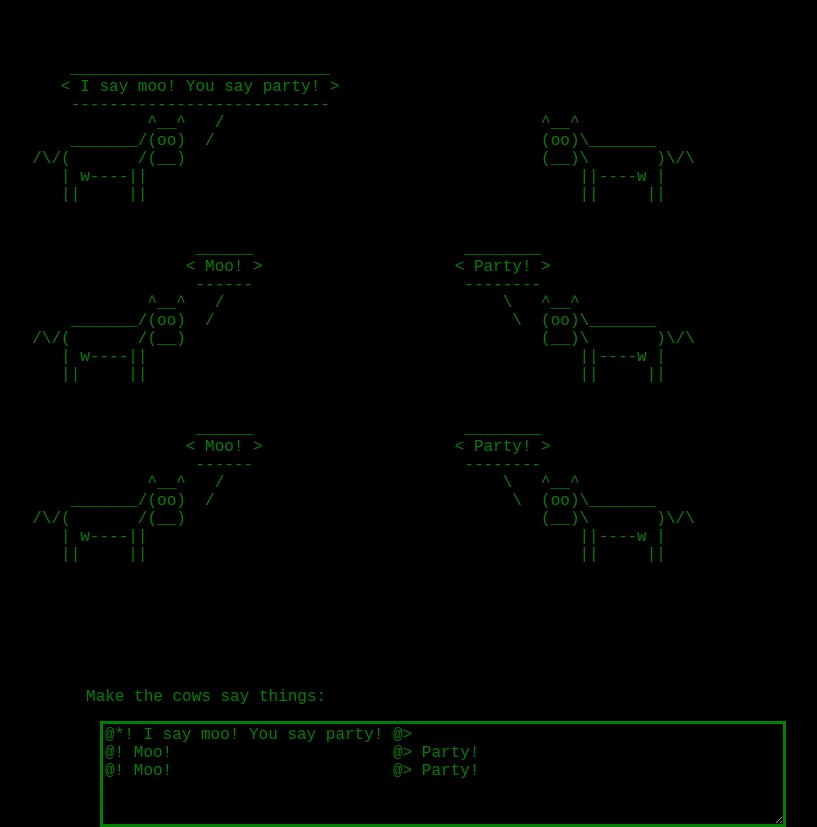
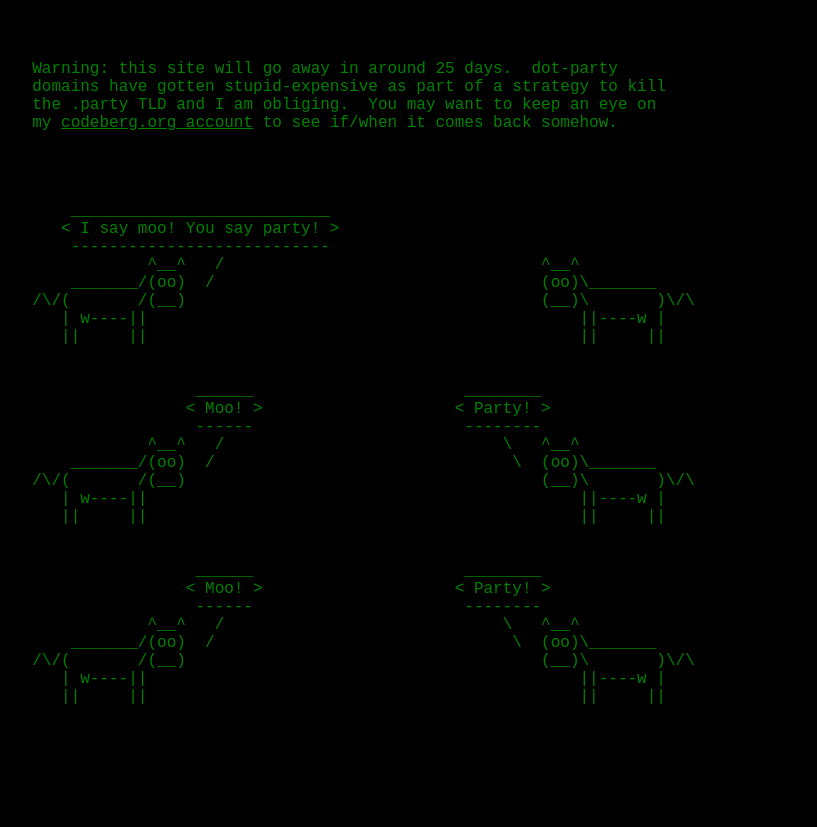
Before and after one commit to suetanvil/moo_party, a plain HTML site: page index.html in a window 1280 px wide. Shown: the top 827 px of the page, without its empty margins (91-908 px from the left). Drawn offline with nearby package versions, Linux system fonts and the light colour scheme.

Commit message:
Added warning banner by hand.

```diff
--- a/index.html
+++ b/index.html
@@ -16,6 +16,14 @@
 </head>
 <body>
   <br/><br/>
+  <pre>
+            Warning: this site will go away in around 25 days.  dot-party
+            domains have gotten stupid-expensive as part of a strategy to kill
+            the .party TLD and I am obliging.  You may want to keep an eye on
+            my <a href="https://codeberg.org/suetanvil">codeberg.org account</a> to see if/when it comes back somehow.
+
+
+  </pre>
 
   <pre id="ascii_art">
                  _____________________
```
